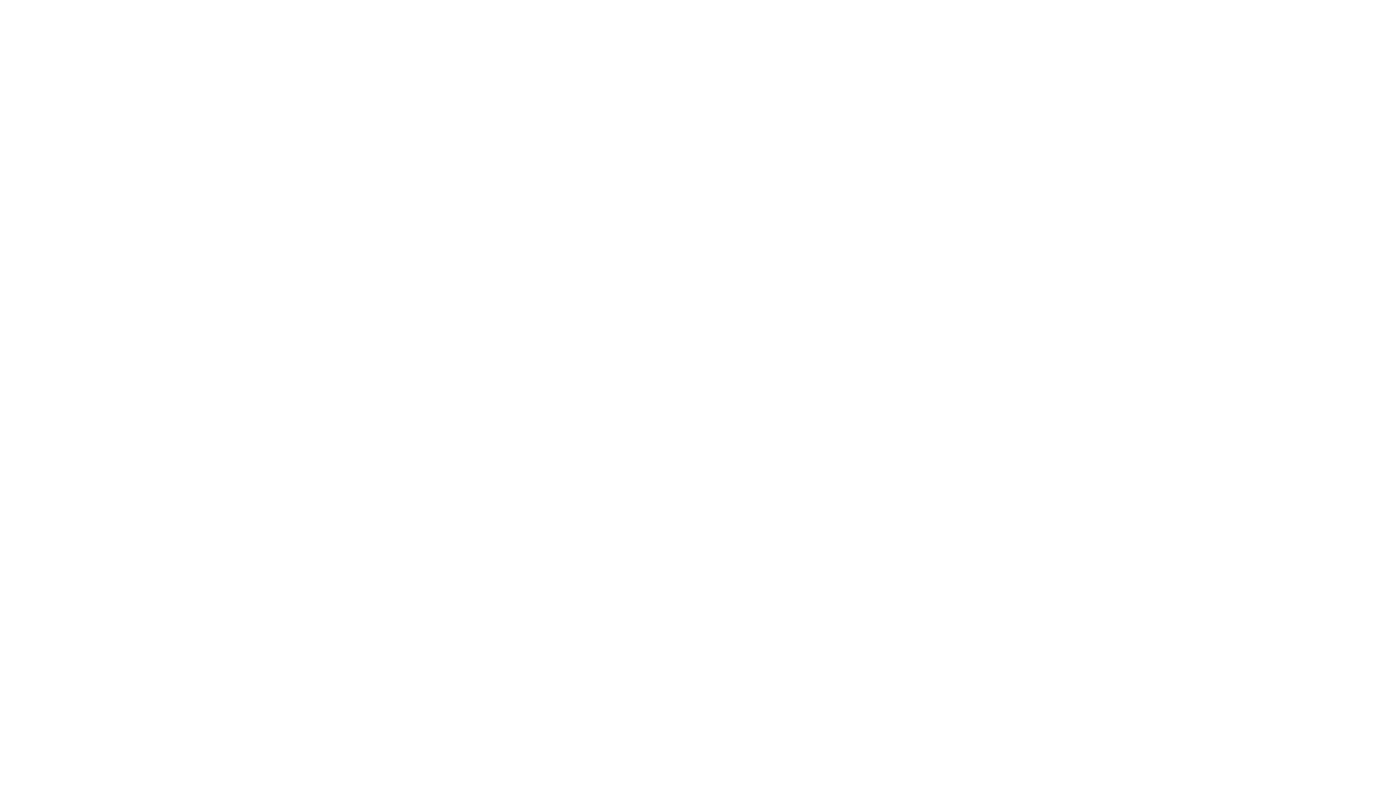
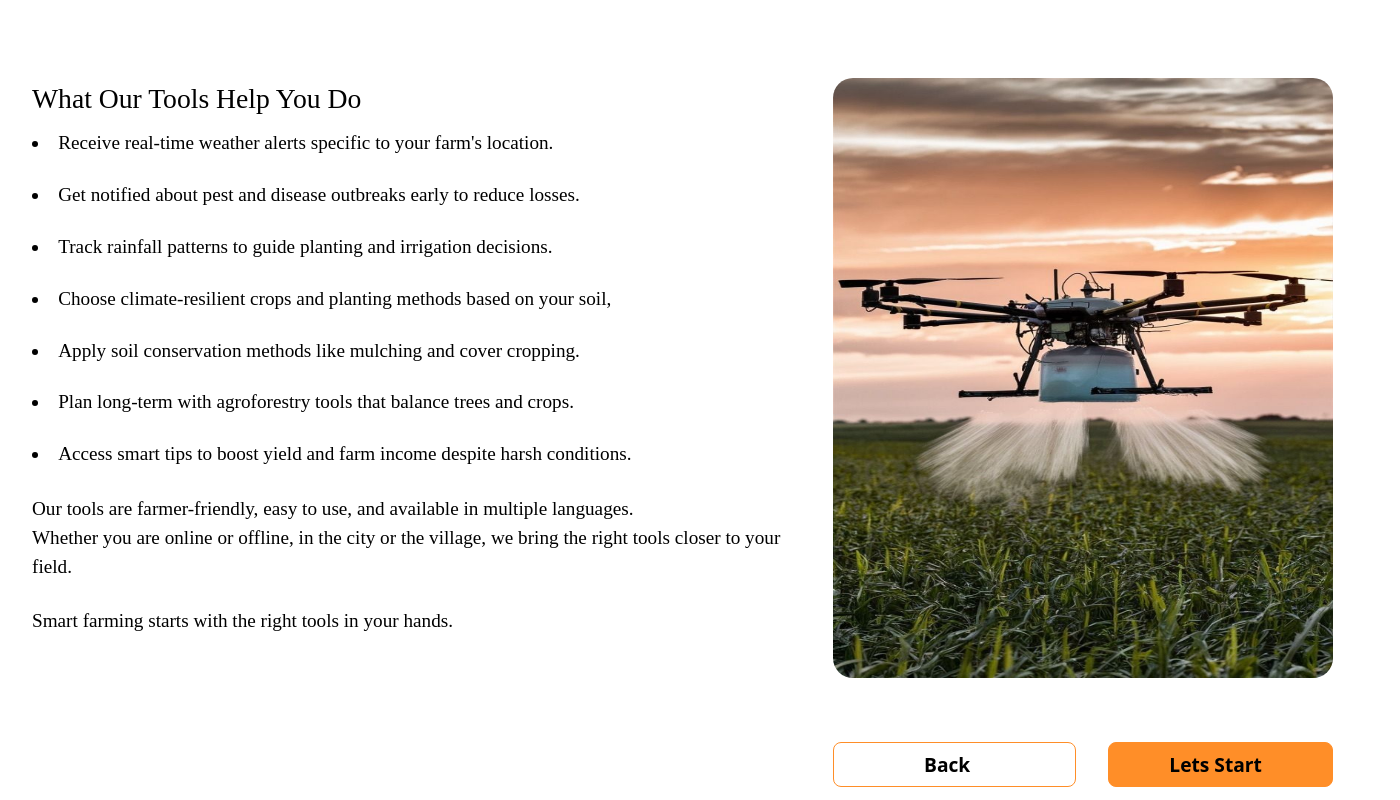
Before and after one commit to meedaah19/agro-smart-climate, a React (Vite) app: page /climate-tools in a window 1280 px wide. Before the commit this address had no page. Shown: the part 280-1080 px from the top of the page, 1400 px wide, since content can reach past the window. Before the commit the page ends 800 px from the top, so only its background shows below. Built offline with nearby package versions, Linux system fonts and the light colour scheme.

Commit message:
Add Climate page component

```diff
--- a/src/App.jsx
+++ b/src/App.jsx
@@ -3,6 +3,7 @@ import Home from './pages/Home';
 import Root from './pages/Root';
 import AccCreated from "./pages/AccCreated";
 import About from "./pages/About";
+import Climate from "./pages/Climate";
 
     const router = createBrowserRouter([
       {
@@ -12,7 +13,8 @@ import About from "./pages/About";
           { index: true, element: <Home/>},
           { path: 'signup', element: <Home/> },
           {path: 'accountCreated', element: <AccCreated/>},
-          {path: 'about', element: <About/>}
+          {path: 'about', element: <About/>},
+          {path: '/climate-tools', element: <Climate/>}
 
     ]}
     ])
--- /dev/null
+++ b/src/pages/Climate.jsx
@@ -0,0 +1,76 @@
+import { useNavigate } from 'react-router-dom';
+import image from '../assets/c291a504e67fffc43346fbb95338abc5976c1775.jpg';
+import { useContext } from 'react';
+import { ModalContext } from '../components/store/ModalContext';
+
+export default function Climate(){
+    const modalCtx = useContext(ModalContext);
+    const navigate = useNavigate();
+
+    function handleOpenModal(){
+        modalCtx.showModal('signup')
+    }
+
+    function handleClick(){
+        navigate('/')
+    }
+    return(
+        <div className='lg:w-[1400px] h-auto lg:h-[1016px] p-[32px] lg:grid lg:gap-[32px] '>
+
+            <div className='lg:w-[1330px] h-auto lg:h-[181px] p-[10px] lg:grid lg:gap-[10px] '>
+                <h1 className='font-[700] font-[Poppins] text-[39.81px] '>Climate Tools</h1>
+
+                <p className='font-[400] font-[Poppins] text-[19.2px] '>Climate Smart Agro's Climate Tools are designed to help farmers make smarter decisions every day, before, during, and after planting. These tools are built to respond to the real problems farmers face due to unpredictable weather, soil degradation, and changing pest patterns.</p>
+            </div>
+
+            <div className='lg:w-[1330px] h-auto lg:h-[687px] lg:flex lg:gap-[32px]  '>
+
+                <div className='lg:w-[769px] h-auto lg:h-[687px] flex flex-col gap-[10px]'>
+                    <h2 className='font-[Poppins] font-[400] text-[27.65px] pt-5 lg:pt-0'>What Our Tools Help You Do</h2>
+                    <p className='font-[Poppins] font-[400] text-[19.2px] grid gap-[23px]'>
+                        <li>Receive real-time weather alerts specific to your farm's location.</li>
+
+                        <li>Get notified about pest and disease outbreaks early to reduce losses.</li>
+
+                        <li>Track rainfall patterns to guide planting and irrigation decisions.</li>
+
+                        <li>Choose climate-resilient crops and planting methods based on your soil,</li>
+
+                        <li>Apply soil conservation methods like mulching and cover cropping.</li>
+
+                        <li>Plan long-term with agroforestry tools that balance trees and crops.</li>
+
+                        <li> Access smart tips to boost yield and farm income despite harsh conditions.</li>
+
+                    </p>
+                    <p
+                    className='font-[Poppins] font-[400] text-[19.2px] pt-4'>
+                        Our tools are farmer-friendly, easy to use, and available in multiple languages. <br />
+                        Whether you are online or offline, in the city or the village, we bring the right tools closer to your field.
+                    </p>
+                    <p className='font-[Poppins] font-[400] text-[19.2px] pt-4 lg:pb-0 pb-6'>
+                        Smart farming starts with the right tools in your hands.
+                    </p>
+                </div>
+
+                <div className='lg:w-[500px] h-auto lg:h-[600px] flex flex-col gap-[64px]  '>
+
+                    <img
+                    className='lg:w-[574px] lg:h-[600px] h-auto rounded-[20px] '
+                    src={image}
+                    alt="soil measurement" />
+
+                    <div className='lg:w-[500px] h-auto lg:h-[45px] font-[700] text-[19.2px] flex lg:gap-[32px] gap-[20px]'>
+                        <button
+                        onClick={handleClick}
+                        className='lg:w-[271px] h-[45px] w-[150px] rounded-[8px] border-[1px] border-[#FF8E28] hover:bg-[#b86014]  lg:px-[90px] px-13.5 py-[8px] flex gap-10px '>Back</button>
+                        <button
+                        onClick={handleOpenModal}
+                        className='lg:w-[271px] h-[45px] w-[150px]  rounded-[8px] border-[1px] px-7 lg:px-[60px] py-[8px] flex gap-10px border-[#FF8E28] hover:bg-[#b86014] bg-[#FF8E28]'>Lets Start</button>
+                    </div>
+                </div>
+            </div>
+
+        </div>
+    )
+}
```
